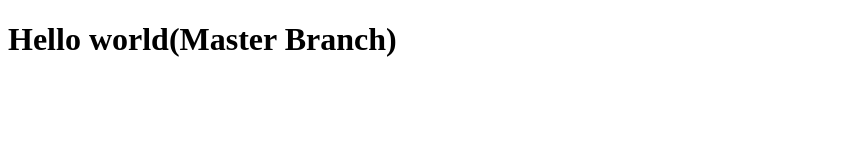
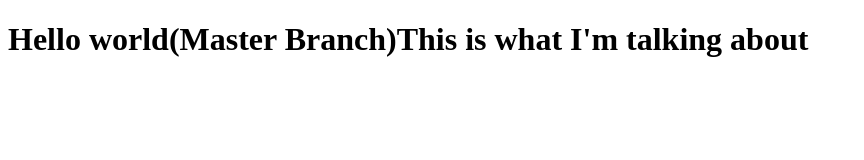
Before and after one commit to Chinaylow/mergetool, a plain HTML site: page index.html in a window 1280 px wide. Shown: the whole page, without its empty margins (0-864 px from the left). Drawn offline with Linux system fonts and the light colour scheme.

Commit message:
another addition

```diff
--- a/index.html
+++ b/index.html
@@ -6,6 +6,6 @@
     <title>Document</title>
 </head>
 <body>
-    <h1>Hello world(Master Branch)</h1>
+    <h1>Hello world(Master Branch)This is what I'm talking about</h1>
 </body>
 </html>
```
